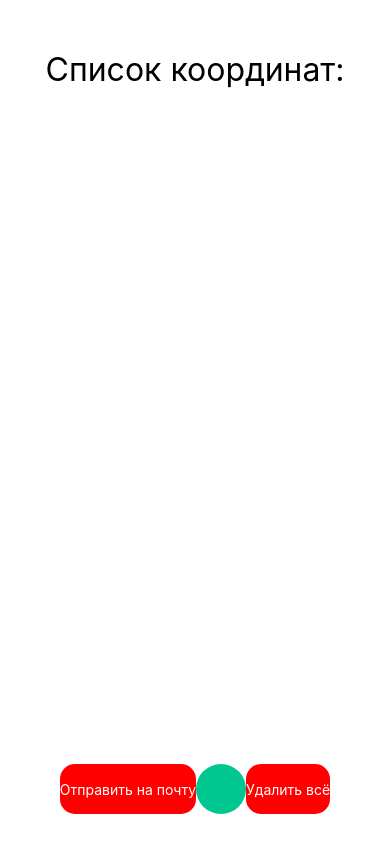
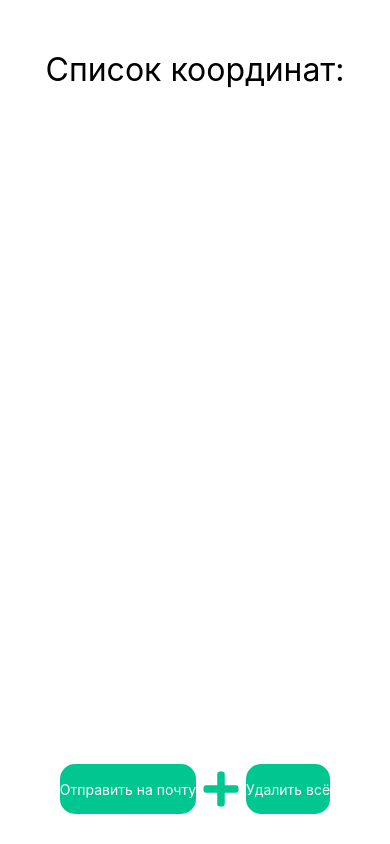
Before and after one commit to Nikolyovin/my-location, a React Native app: screen / in a window 390 px wide. Built offline with nearby package versions, Linux system fonts and the light colour scheme.

Commit message:
fix sending email

```diff
--- a/src/components/Footer.tsx
+++ b/src/components/Footer.tsx
@@ -20,9 +20,11 @@ const Footer: FC = () => {
     }
 
     const templateParams = {
-        body: locations.map(item => `Широта: ${ item.coordinates[0] } Долгота: ${ item.coordinates[1] } Описание: ${ item.description }`),
+        body: locations.map(item => `Широта: ${ item.coordinates[0] }, Долгота: ${ item.coordinates[1] };  Описание: ${ item.description };\n`).join(''),
         user_email: 'pulya0763@gmail.com',
     }
+    console.log(templateParams.body);
+
 
     const sendEmail: () => void = () => {
         isShowLoading(true)
@@ -69,8 +71,8 @@ const styles = StyleSheet.create({
         paddingBottom: 30
     },
     button: {
-        // backgroundColor: '#00c68f',
-        backgroundColor: 'red',
+        backgroundColor: '#00c68f',
+        // backgroundColor: 'red',
         // width: '100%',
         height: 50,
         alignItems: 'center',
@@ -78,7 +80,7 @@ const styles = StyleSheet.create({
         borderRadius: 15
     },
     buttonAdd: {
-        backgroundColor: '#00c68f',
+        // backgroundColor: '#00c68f',
         width: 50,
         height: 50,
         alignItems: 'center',
```
